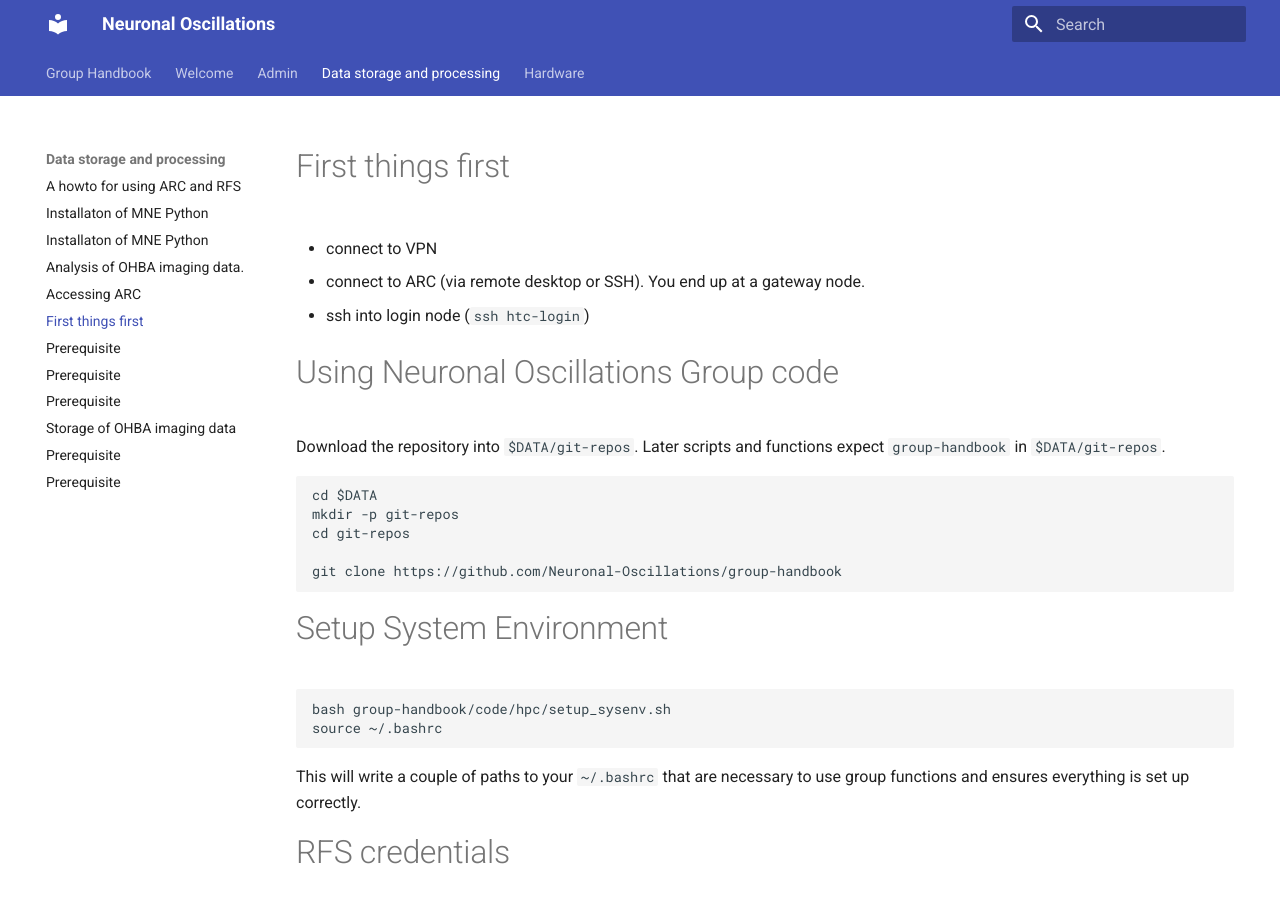
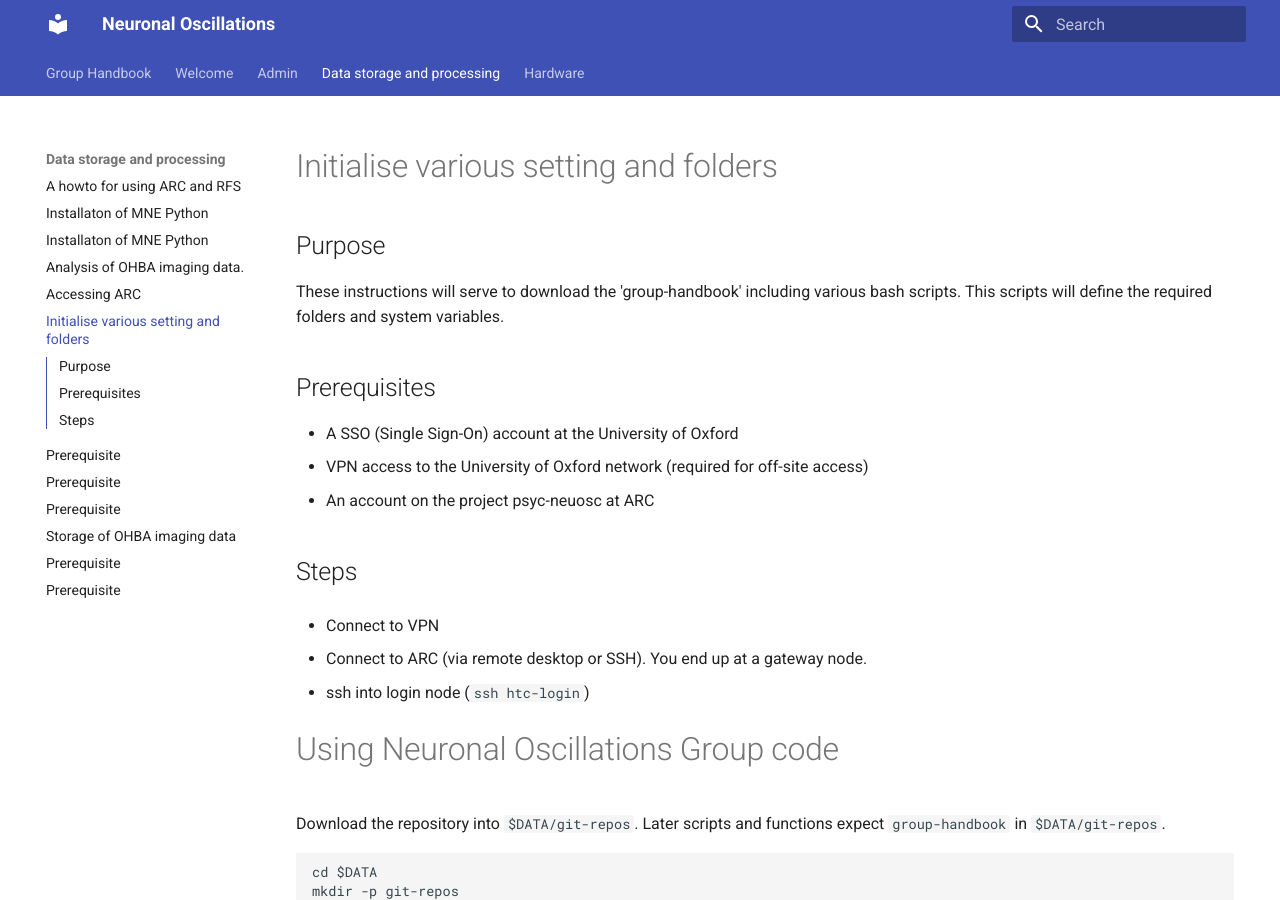
Before and after one commit to Neuronal-Oscillations/group-handbook, an MkDocs documentation site: the page built from docs/data_storage_and_processing/first_steps.md, in a window 1280 px wide and 900 px high. Built offline with MkDocs 1.6.1 and Material for MkDocs 9.7.7, drawn with Linux system fonts in a browser that asks for light colours.

Commit message:
Update first_steps.md

```diff
--- a/docs/data_storage_and_processing/first_steps.md
+++ b/docs/data_storage_and_processing/first_steps.md
@@ -1,10 +1,20 @@
-# First things first
+# Initialise various setting and folders
+## Purpose
+These instructions will serve to download the 'group-handbook' including various bash scripts. This scripts will define the required folders and system variables.
 
-- connect to VPN
+## Prerequisites
+- A SSO (Single Sign-On) account at the University of Oxford
+- VPN access to the University of Oxford network (required for off-site access)
+- An account on the project psyc-neuosc at ARC
 
-- connect to ARC (via remote desktop or SSH). You end up at a gateway node.
 
-- ssh into login node (`ssh htc-login`)
+## Steps
+
+* Connect to VPN
+
+* Connect to ARC (via remote desktop or SSH). You end up at a gateway node.
+
+* ssh into login node (`ssh htc-login`)
 
 
 # Using Neuronal Oscillations Group code
```
